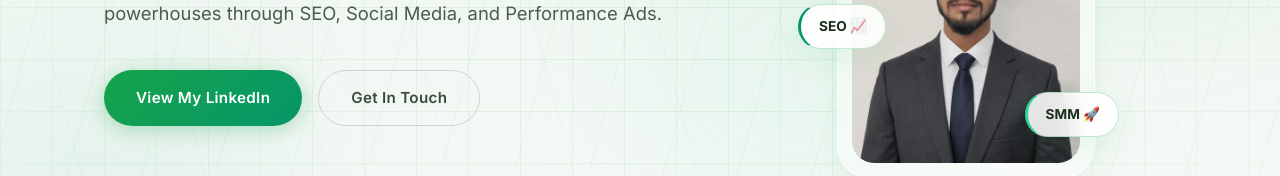
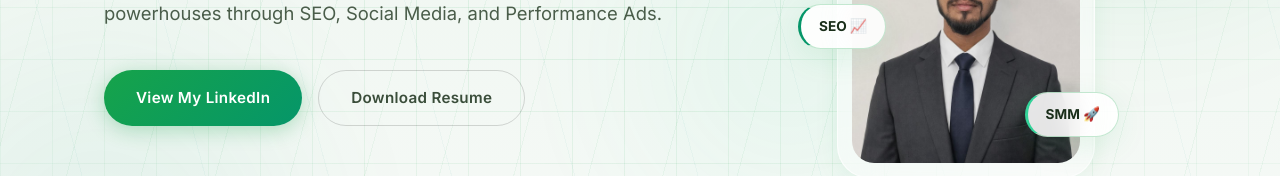
Before and after one commit to shivagokari/portfolio-, a React (Vite) app: page / in a window 1280 px wide. Shown: the part 409-585 px from the top of the page. Built offline with nearby package versions, Linux system fonts and the light colour scheme.

Commit message:
Fix certificate scrolling box to hide scrollbars and display fully, and change Get In Touch CTA to Download Resume pointing to local PDF

```diff
--- a/src/App.css
+++ b/src/App.css
@@ -917,8 +917,7 @@
   border: 1px solid var(--color-border);
   border-radius: var(--radius-lg);
   box-shadow: var(--shadow-md);
-  overflow: auto;
-  max-height: min(85vh, 960px);
+  overflow: hidden;
 }
 
 .certifications__image {
--- a/src/components/Hero.tsx
+++ b/src/components/Hero.tsx
@@ -131,7 +131,7 @@ export default function Hero({ scrollY }: HeroProps): ReactElement {
             </p>
             <div className="hero__cta">
               <a href="https://www.linkedin.com/in/shiva-g-97b251276" target="_blank" rel="noopener noreferrer" className="btn btn--primary">View My LinkedIn</a>
-              <a href="#contact" className="btn btn--outline">Get In Touch</a>
+              <a href="/shiva-gokari-resume.pdf" download="Shiva_Gokari_Resume.pdf" className="btn btn--outline">Download Resume</a>
             </div>
             <div className="hero__stats">
               {STATS_CONFIG.map((stat, i) => (
```
Also changed, not shown: 1 other file (tests, documents, lock files or other folders).
